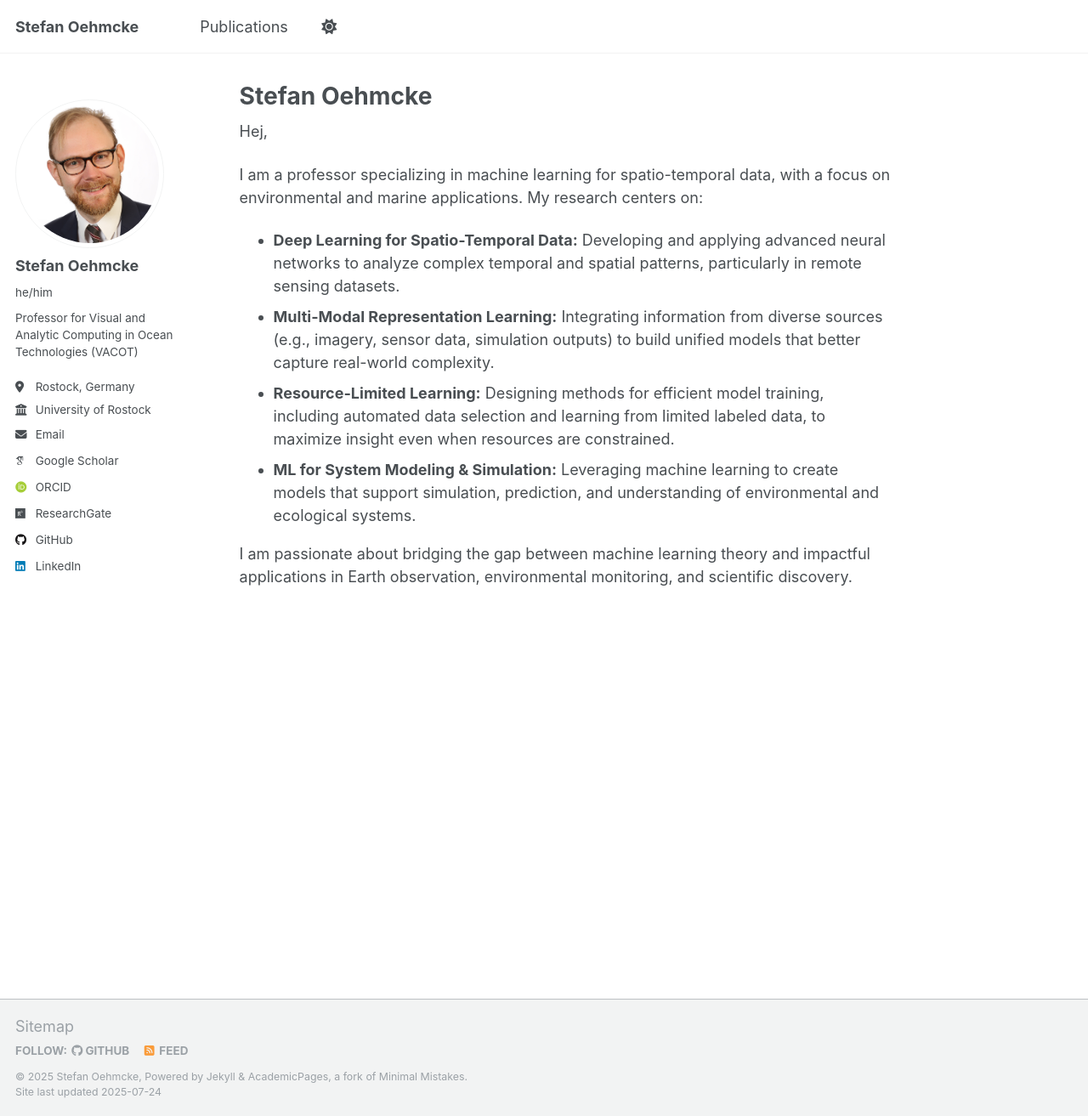
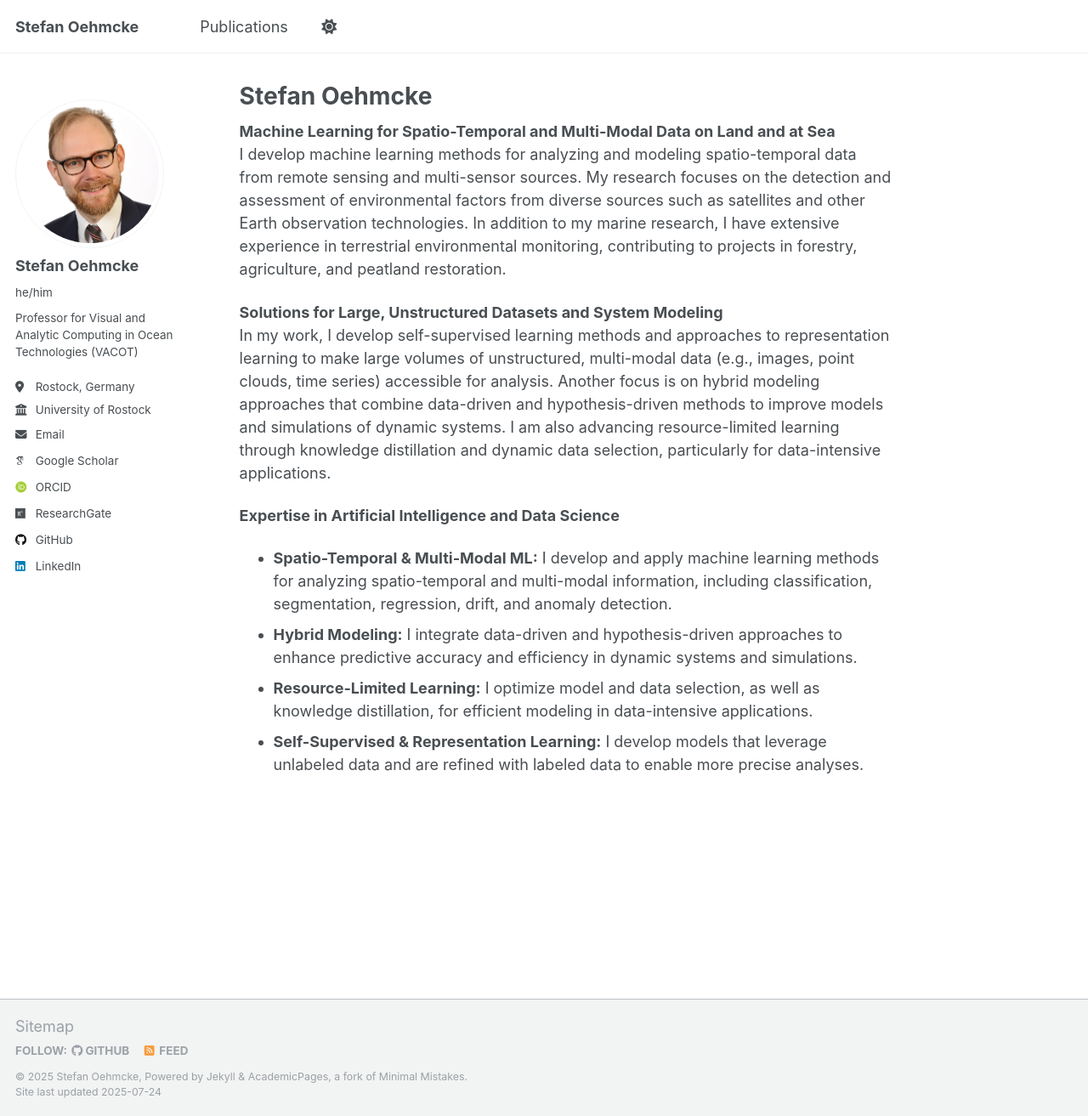
Before and after one commit to StefOe/StefOe.github.io, a Jekyll site: the page built from _pages/about.md, in a window 1280 px wide and 1313 px high. Shown: the whole window at 85% size. Built offline with Jekyll 4.4.1, drawn with Linux system fonts in a browser that asks for light colours; some web fonts are replaced; a script that is not in the unit is left out.

Commit message:
Update about.md

```diff
--- a/_pages/about.md
+++ b/_pages/about.md
@@ -7,13 +7,15 @@ redirect_from:
   - /about.html
 ---
 
-Hej,
+**Machine Learning for Spatio-Temporal and Multi-Modal Data on Land and at Sea**
+I develop machine learning methods for analyzing and modeling spatio-temporal data from remote sensing and multi-sensor sources. My research focuses on the detection and assessment of environmental factors from diverse sources such as satellites and other Earth observation technologies. In addition to my marine research, I have extensive experience in terrestrial environmental monitoring, contributing to projects in forestry, agriculture, and peatland restoration.
 
-I am a professor specializing in machine learning for spatio-temporal data, with a focus on environmental and marine applications. My research centers on:
+**Solutions for Large, Unstructured Datasets and System Modeling**
+In my work, I develop self-supervised learning methods and approaches to representation learning to make large volumes of unstructured, multi-modal data (e.g., images, point clouds, time series) accessible for analysis. Another focus is on hybrid modeling approaches that combine data-driven and hypothesis-driven methods to improve models and simulations of dynamic systems. I am also advancing resource-limited learning through knowledge distillation and dynamic data selection, particularly for data-intensive applications.
 
-- **Deep Learning for Spatio-Temporal Data:** Developing and applying advanced neural networks to analyze complex temporal and spatial patterns, particularly in remote sensing datasets.
-- **Multi-Modal Representation Learning:** Integrating information from diverse sources (e.g., imagery, sensor data, simulation outputs) to build unified models that better capture real-world complexity.
-- **Resource-Limited Learning:** Designing methods for efficient model training, including automated data selection and learning from limited labeled data, to maximize insight even when resources are constrained.
-- **ML for System Modeling & Simulation:** Leveraging machine learning to create models that support simulation, prediction, and understanding of environmental and ecological systems.
+**Expertise in Artificial Intelligence and Data Science**
 
-I am passionate about bridging the gap between machine learning theory and impactful applications in Earth observation, environmental monitoring, and scientific discovery.
+- **Spatio-Temporal & Multi-Modal ML:** I develop and apply machine learning methods for analyzing spatio-temporal and multi-modal information, including classification, segmentation, regression, drift, and anomaly detection.
+- **Hybrid Modeling:** I integrate data-driven and hypothesis-driven approaches to enhance predictive accuracy and efficiency in dynamic systems and simulations.
+- **Resource-Limited Learning:** I optimize model and data selection, as well as knowledge distillation, for efficient modeling in data-intensive applications.
+- **Self-Supervised & Representation Learning:** I develop models that leverage unlabeled data and are refined with labeled data to enable more precise analyses.
```
